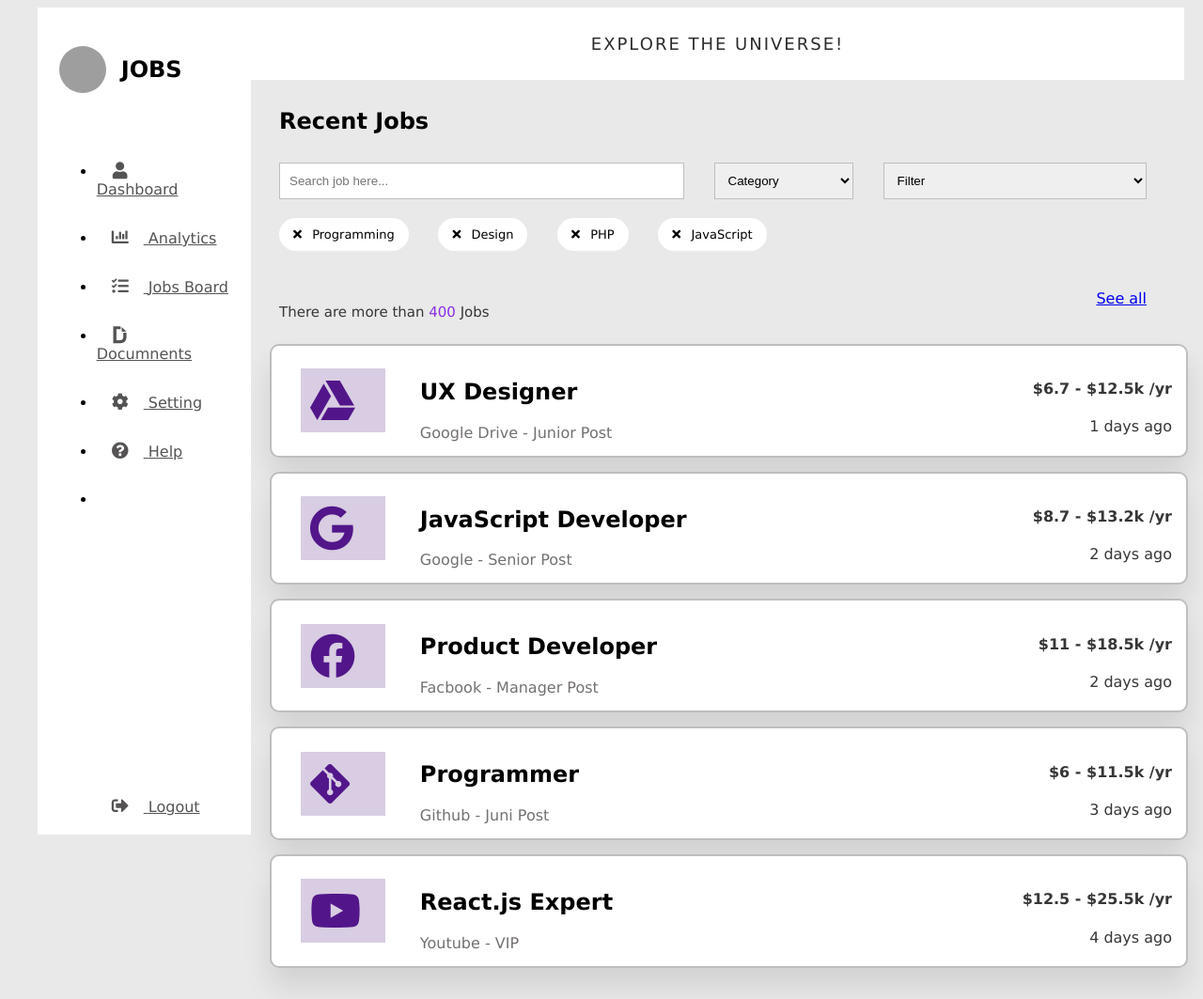
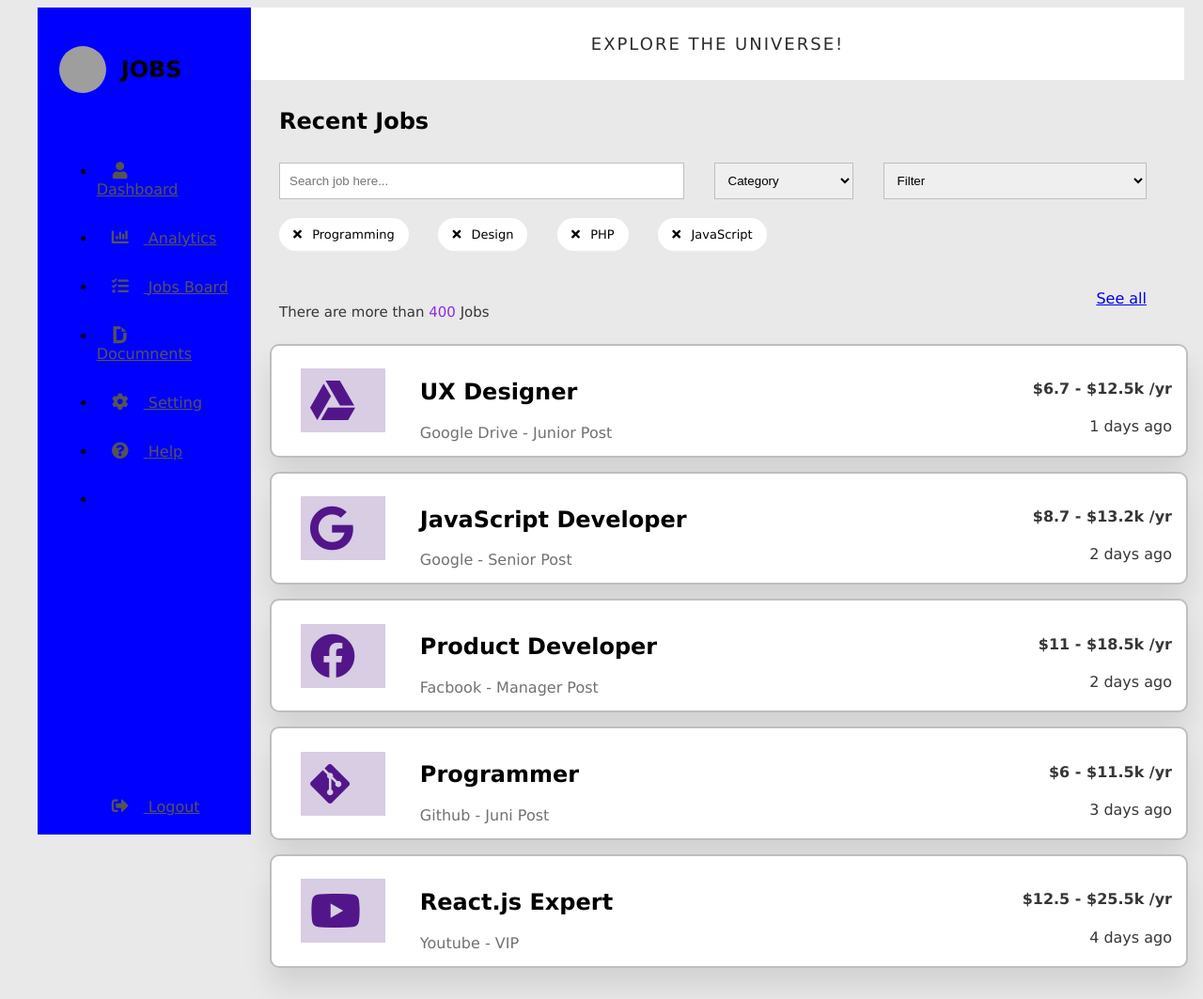
Before and after one commit to pbetb3370/main-login-github.io, a PHP site: page /dashboard.html in a window 1280 px wide. Shown: the whole page at 94% size. Run offline with PHP 8.4, Linux system fonts and the light colour scheme; grey boxes are pictures that could not be loaded.

Commit message:
dash.css

```diff
--- a/dash.css
+++ b/dash.css
@@ -25,7 +25,7 @@ nav{
   bottom: 0;
   width: 280px;
   height: 110vh;
-  background: #fff;
+  background: blue;
 }
 .navbar{
   width: 80%;
```
